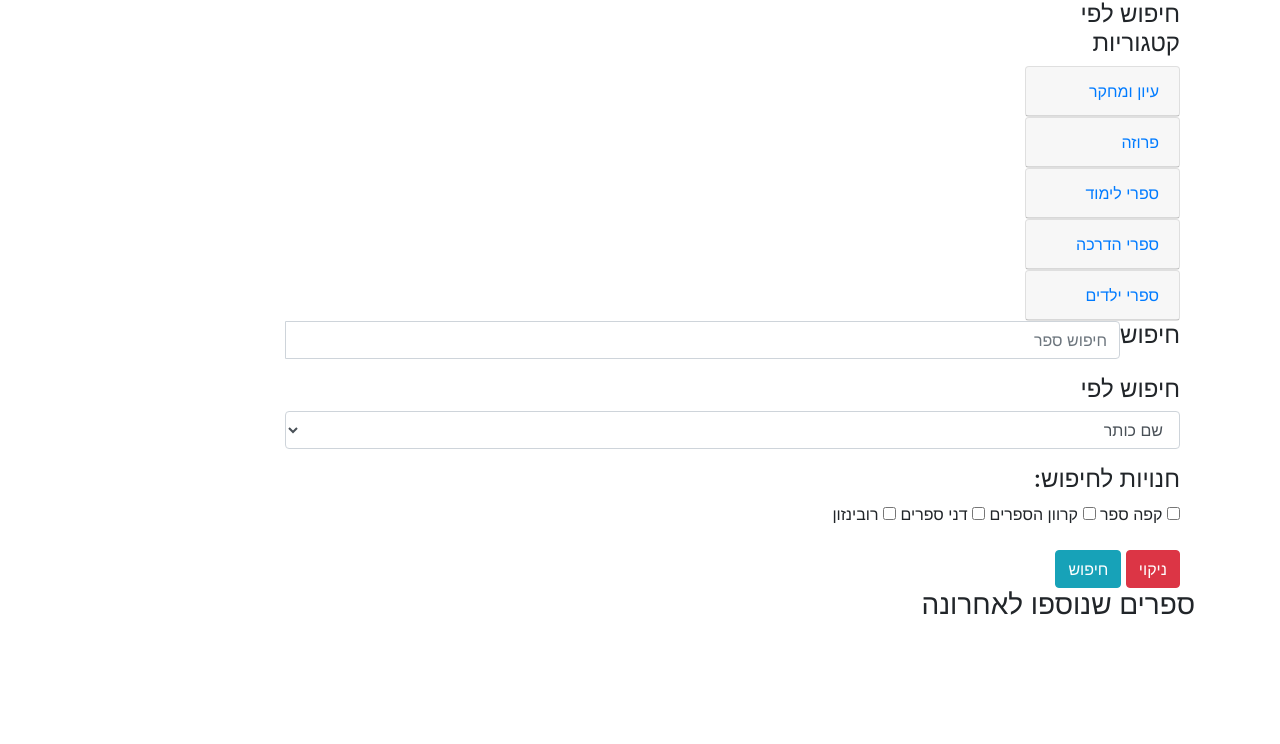
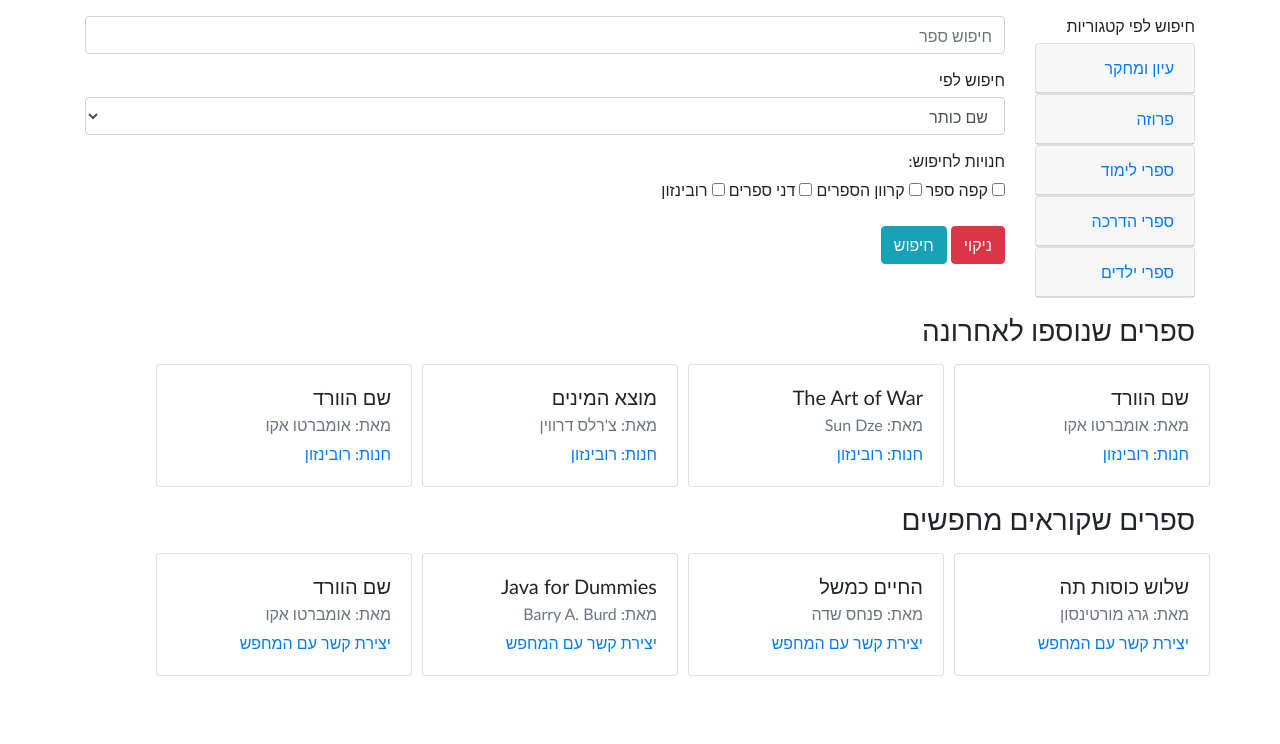
Before and after one commit to meravi23/BookLook, a plain HTML site: page index.html in a window 1280 px wide. Shown: the part 56-800 px from the top of the page. Drawn offline with nearby package versions, Linux system fonts and the light colour scheme; some packages are replaced by stand-ins of ours.

Commit message:
added sections: "recently added books" and "books readers look for"

```diff
--- a/index.html
+++ b/index.html
@@ -39,10 +39,11 @@
         </div>
     </nav>
 
-    <div class="container">
+    <div class="container my-3">
+        <div class="row">
             <div class="col-md-2">
                 <div>
-                <h4>חיפוש לפי קטגוריות</h4>
+                    <h6>חיפוש לפי קטגוריות</h6>
                     <div id="accordion">
                         <div class="card">
                             <div class="card-header">
@@ -110,12 +111,11 @@
             <div class="col-md-10">
                 <div class="input-group mb-3">
                     <!-- add search icon -->
-                <h4>חיפוש</h4>
                     <input type="text" class="form-control" placeholder="חיפוש ספר">
                 </div>
                 <form>
                     <div class="form-group">
-                    <h4>חיפוש לפי</h4>
+                        <h6>חיפוש לפי</h6>
                         <!-- <label for="sel1">חיפוש לפי:</label> -->
                         <select class="form-control" id="sel1" name="sellist1">
                       <option>שם כותר</option>
@@ -124,7 +124,7 @@
                     </div>
                     <form>
                         <div class="custom-control custom-checkbox mb-3">
-                        <h4>חנויות לחיפוש:</h4>
+                            <h6>חנויות לחיפוש:</h6>
                             <input type="checkbox" id="shop1" name="shops">
                             <label for="defaultCheck">קפה ספר</label>
                             <input type="checkbox" id="shop2" name="shops">
@@ -139,13 +139,79 @@
                     <button type="submit" class="btn btn-info">חיפוש</button>
                 </form>
             </div>
+        </div>
 
 
         <div>
             <div>
-                <h3>ספרים שנוספו לאחרונה</h3>
+                <h3 class="my-3">ספרים שנוספו לאחרונה</h3>
+            </div>
+            <div class="row">
+                <div class="card preview" style="width: 16rem;">
+                    <div class="card-body">
+                        <h5 class="card-title">שם הוורד</h5>
+                        <h6 class="card-subtitle mb-2 text-muted"><span>מאת: </span>אומברטו אקו</h6>
+                        <a href="#" class="card-link"><span>חנות: </span>רובינזון</a>
+                    </div>
+                </div>
+                <div class="card preview" style="width: 16rem;">
+                    <div class="card-body">
+                        <h5 class="card-title">The Art of War</h5>
+                        <h6 class="card-subtitle mb-2 text-muted"><span>מאת: </span>Sun Dze</h6>
+                        <a href="#" class="card-link"><span>חנות: </span>רובינזון</a>
+                    </div>
+                </div>
+                <div class="card preview" style="width: 16rem;">
+                    <div class="card-body">
+                        <h5 class="card-title">מוצא המינים</h5>
+                        <h6 class="card-subtitle mb-2 text-muted"><span>מאת: </span>צ'רלס דרווין</h6>
+                        <a href="#" class="card-link"><span>חנות: </span>רובינזון</a>
+                    </div>
+                </div>
+                <div class="card preview" style="width: 16rem;">
+                    <div class="card-body">
+                        <h5 class="card-title">שם הוורד</h5>
+                        <h6 class="card-subtitle mb-2 text-muted"><span>מאת: </span>אומברטו אקו</h6>
+                        <a href="#" class="card-link"><span>חנות: </span>רובינזון</a>
+                    </div>
+                </div>
+            </div>
         </div>
 
+        <div>
+            <div>
+                <h3 class="my-3">ספרים שקוראים מחפשים</h3>
+            </div>
+            <div class="row">
+                <div class="card preview" style="width: 16rem;">
+                    <div class="card-body">
+                        <h5 class="card-title">שלוש כוסות תה</h5>
+                        <h6 class="card-subtitle mb-2 text-muted"><span>מאת: </span>גרג מורטינסון</h6>
+                        <a href="#" class="card-link">יצירת קשר עם המחפש</a>
+                    </div>
+                </div>
+                <div class="card preview" style="width: 16rem;">
+                    <div class="card-body">
+                        <h5 class="card-title">החיים כמשל</h5>
+                        <h6 class="card-subtitle mb-2 text-muted"><span>מאת: </span>פנחס שדה</h6>
+                        <a href="#" class="card-link">יצירת קשר עם המחפש</a>
+                    </div>
+                </div>
+                <div class="card preview" style="width: 16rem;">
+                    <div class="card-body">
+                        <h5 class="card-title">Java for Dummies</h5>
+                        <h6 class="card-subtitle mb-2 text-muted"><span>מאת: </span>Barry A. Burd</h6>
+                        <a href="#" class="card-link">יצירת קשר עם המחפש</a>
+                    </div>
+                </div>
+                <div class="card preview" style="width: 16rem;">
+                    <div class="card-body">
+                        <h5 class="card-title">שם הוורד</h5>
+                        <h6 class="card-subtitle mb-2 text-muted"><span>מאת: </span>אומברטו אקו</h6>
+                        <a href="#" class="card-link">יצירת קשר עם המחפש</a>
+                    </div>
+                </div>
+            </div>
         </div>
 
         <ng-view></ng-view>
--- a/style.css
+++ b/style.css
@@ -1,4 +1,9 @@
 body {
     direction: rtl;
     text-align: right;
+    font-family: 'Gill Sans', 'Gill Sans MT', Calibri, 'Trebuchet MS', sans-serif;
 }
+
+.preview {
+    margin-left: 10px;
+}
```
Lines whose indentation alone changed are shown as unchanged.
